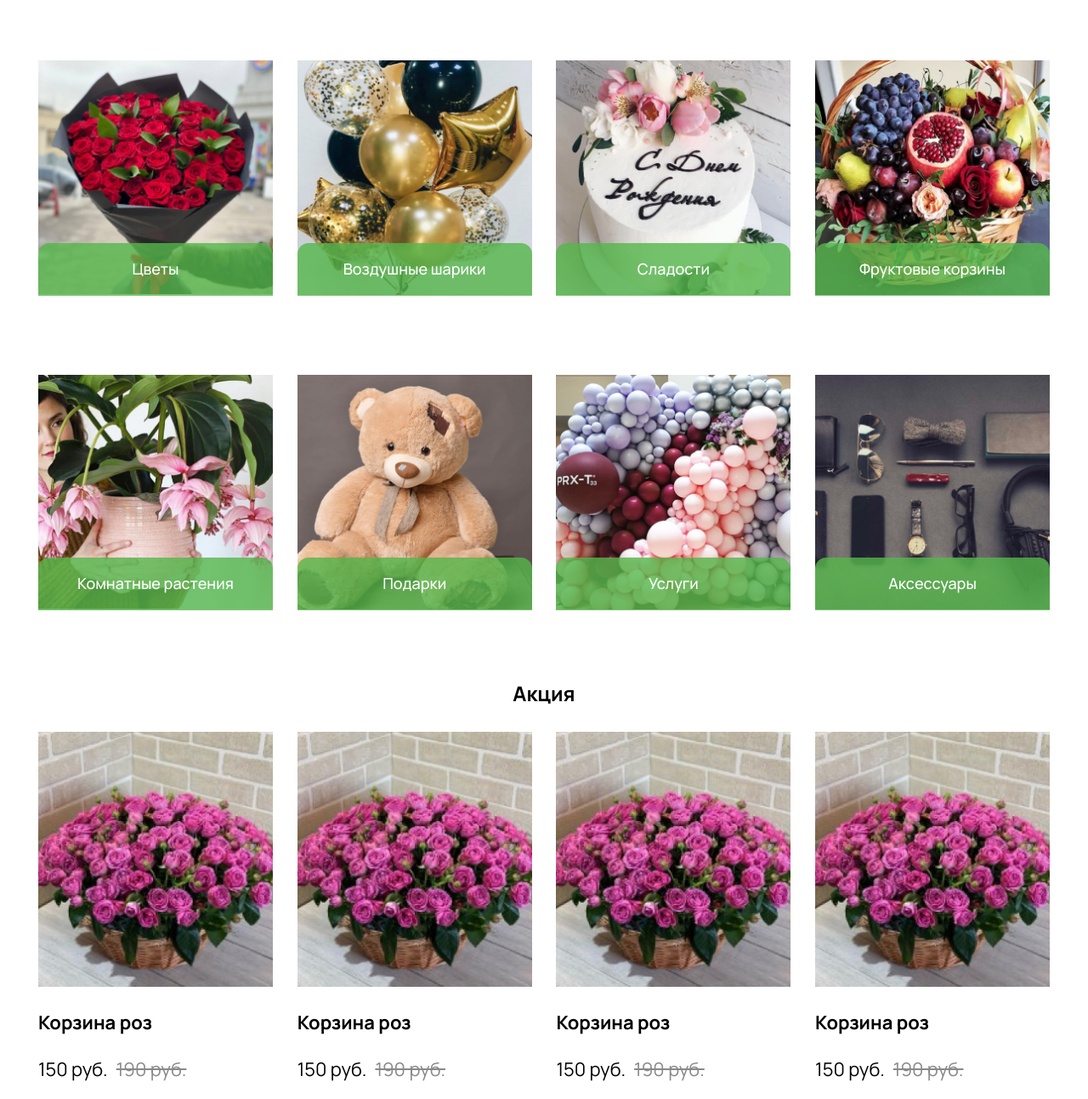
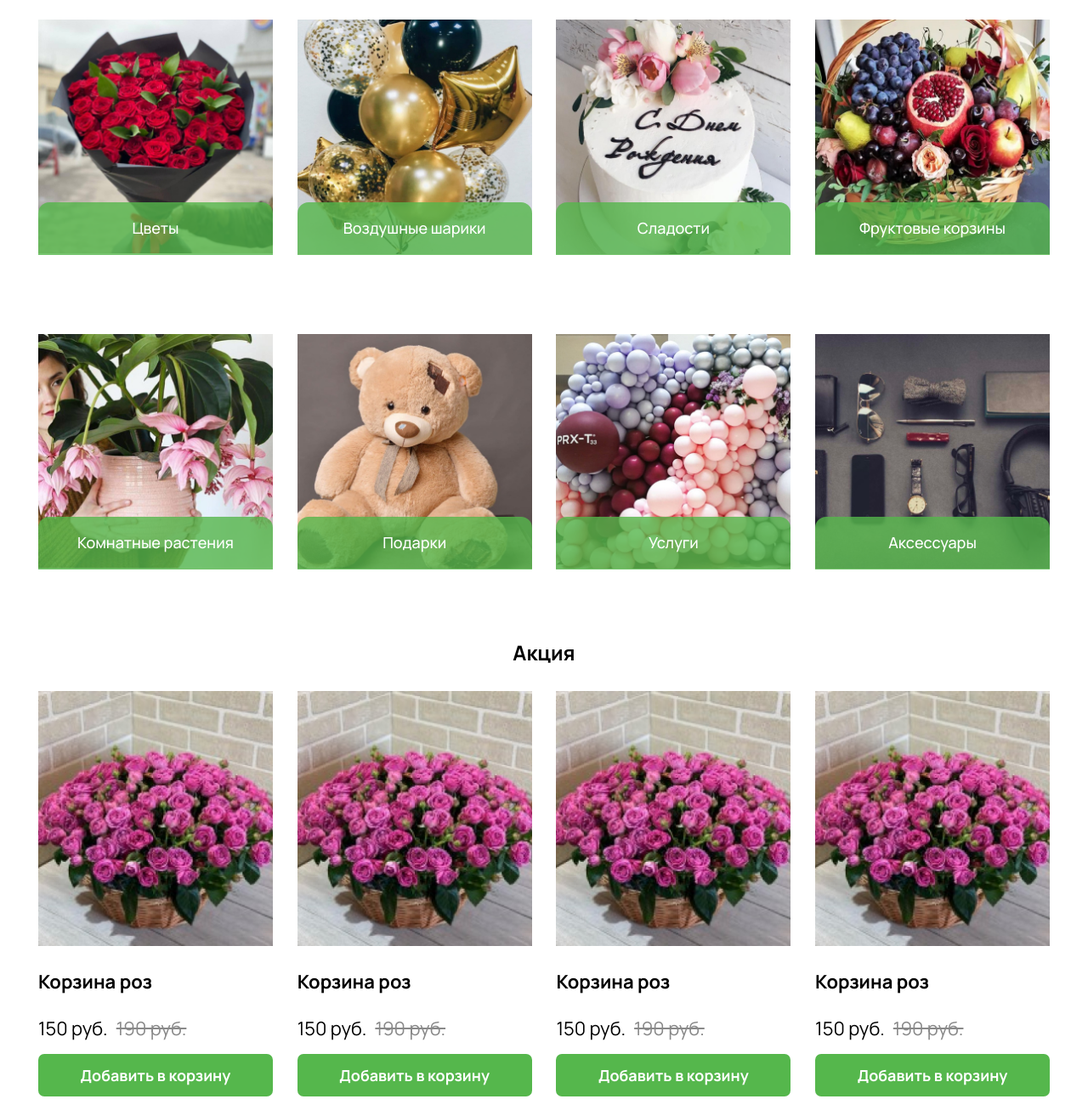
Before and after one commit to Ann-uta/floristman, a plain HTML site: page index.html in a window 1280 px wide. Shown: the part 571-1864 px from the top of the page at 85% size. Drawn offline with Linux system fonts and the light colour scheme.

Commit message:
Поправила

```diff
--- a/assets/styles/style.css
+++ b/assets/styles/style.css
@@ -97,13 +97,8 @@ img {
         padding-left: 50px;
         align-items: center;
     }
+
 }
-
-/*.pic_menu {
-        display: flex;
-        flex-wrap: wrap;
-    }
-}*/
 
 .logo {
     grid-column: 1/3;
@@ -162,10 +157,6 @@ img {
     padding-top: 15px;
 }
 
-/* скрываем чекбокс
-#menu__toggle {
-    opacity: 0;
-}*/
 .nav {
     display: flex;
     gap: 1.8vw;
@@ -194,10 +185,11 @@ img {
 
 .pic_menu {
     display: grid;
-    grid-template-columns: repeat(4, 1fr);
+    grid-template-columns: repeat(auto-fit, minmax(250px, 1fr));
     grid-auto-rows: 1fr 1fr;
     gap: 1.8rem;
-    margin-top: 4.7rem;
+    margin-top: 1.7rem;
+    justify-content: center;
 }
 
 .pic_menu a {
@@ -245,7 +237,6 @@ img {
 }
 
 .line_through {
-    display: inline-block;
     padding-left: 0.625rem;
     font-style: normal;
     font-weight: 400;
@@ -268,7 +259,6 @@ img {
     align-items: center;
     justify-content: center;
     text-align: center;
-    margin-top: 24px;
 }
 
 .promotion a:hover {
--- a/index.html
+++ b/index.html
@@ -67,7 +67,9 @@
                 </picture>
             </section>
             <section class="pic_menu">
-                <div><img src="assets/images/Rectangle_30.jpg" alt=""><a href="flowers.html">Цветы</a></div>
+                <div><img src="assets/images/Rectangle_30.jpg" alt="Цветы">
+                    <a href="flowers.html">Цветы</a>
+                </div>
                 <div><img src="assets/images/Rectangle_32.jpg" alt=""><a href="baloons.html">Воздушные шарики</a> </div>
                 <div><img src="assets/images/Rectangle_34.jpg" alt=""><a href="sweets.html">Сладости</a></div>
                 <div><img src="assets/images/Rectangle_36.jpg" alt=""><a href="fruit_carts.html">Фруктовые корзины</a>
```
Also changed, not shown: assets/images/Cveti_1.jpg (added).
